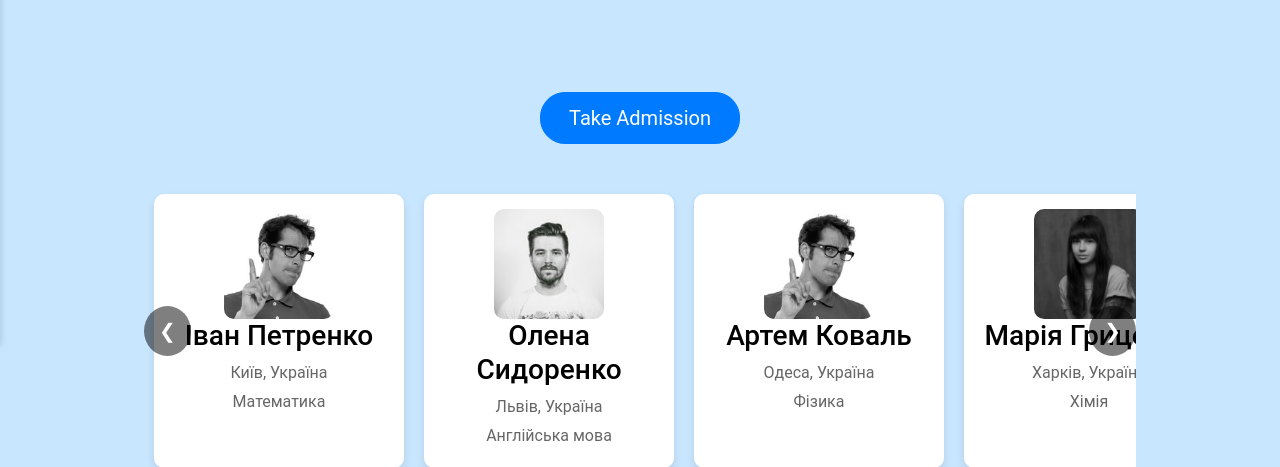
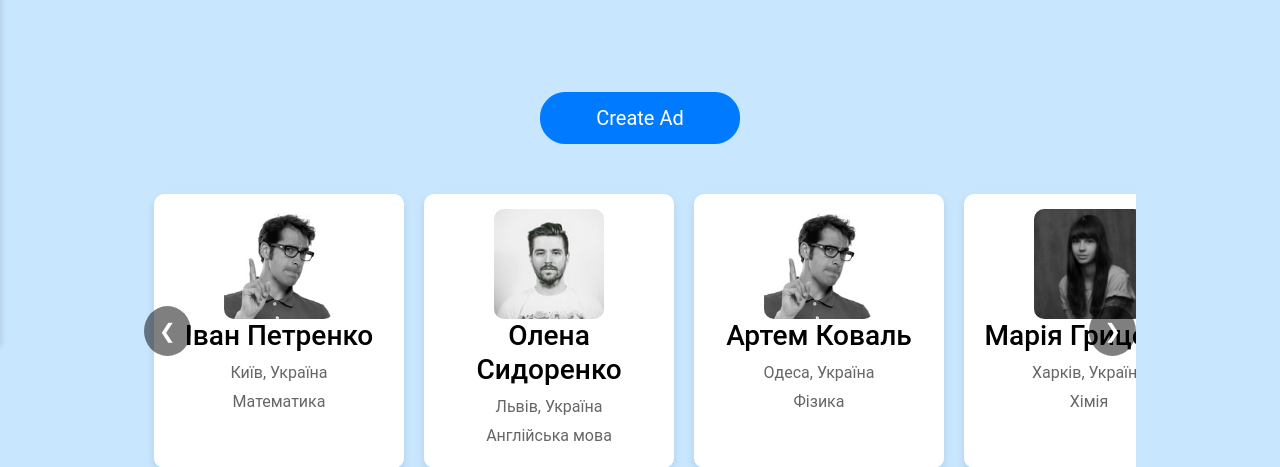
Before and after one commit to Debelyi-Illia/APTeam, a Django app: page /search/ in a window 1280 px wide. Shown: the part 454-921 px from the top of the page. Run offline with Django 5.2, Linux system fonts and the light colour scheme; some libraries are stand-ins or nearby versions.

Commit message:
Update home_after_login.html

```diff
--- a/MentorMe/myapp/templates/home_after_login.html
+++ b/MentorMe/myapp/templates/home_after_login.html
@@ -363,7 +363,7 @@
         {% endif %}
     </div>
 
-      <a class="btn btn-primary btn-lg" href="/register">Take Admission</a>
+      <a class="btn btn-primary btn-lg" href="/ad">Create Ad</a>
 
       <br>
       <!-- Горизонтальний список -->
```
